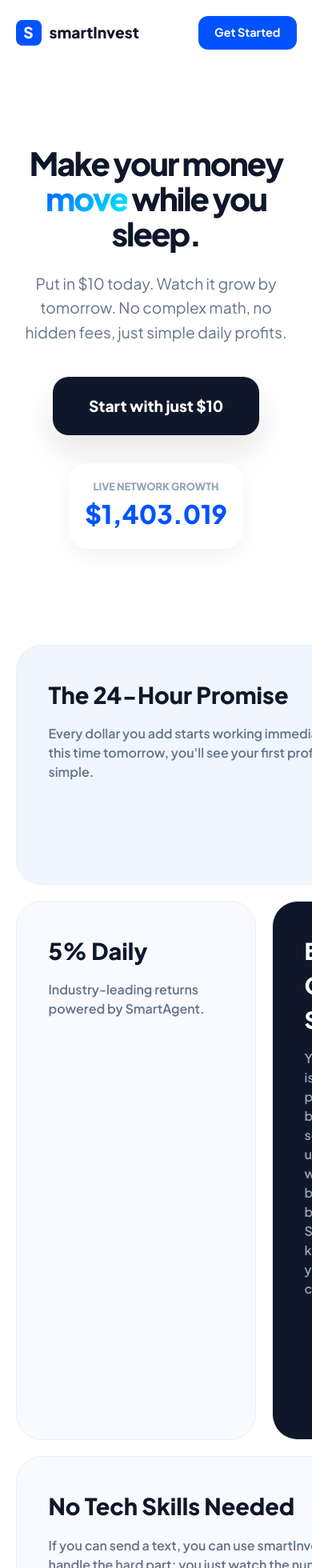
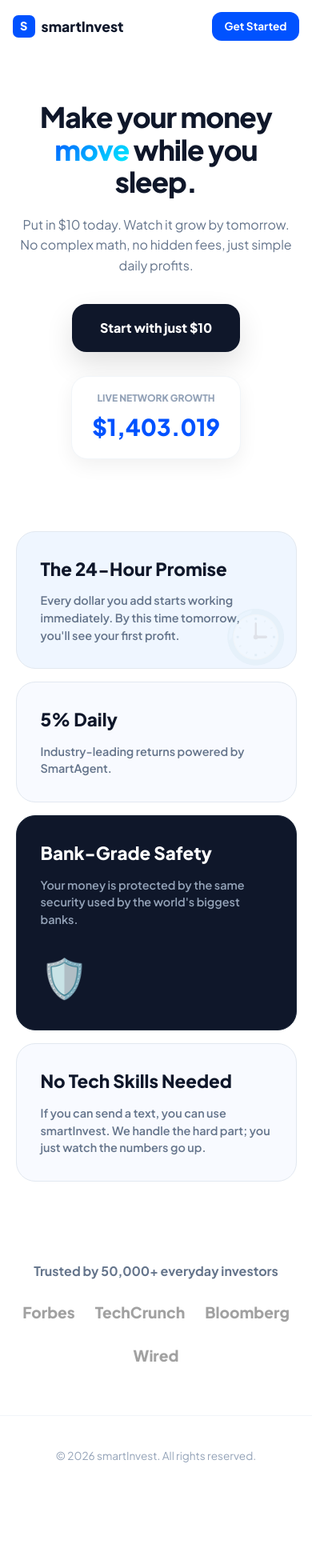
Before and after one commit to 888Greys/smartin, a Next.js app: page / in a window 390 px wide. Shown: the top 1960 px of the page at 80% size. After the commit the page ends 1870 px from the top, so only its background shows below. Built offline with nearby package versions, Linux system fonts and the light colour scheme.

Commit message:
Make landing page mobile responsive

```diff
--- a/src/app/page.tsx
+++ b/src/app/page.tsx
@@ -54,78 +54,96 @@
   });
 
   return (
+    <>
+      <style jsx global>{`
+                @media (max-width: 768px) {
+                    .bento-grid { grid-template-columns: 1fr !important; }
+                    .bento-item { grid-column: span 1 !important; min-height: auto !important; }
+                    .hero-title { font-size: 2.2rem !important; letter-spacing: -1px !important; }
+                    .hero-desc { font-size: 1rem !important; }
+                    .cta-btn { padding: 18px 35px !important; font-size: 1rem !important; }
+                    .nav-container { padding: 15px 4% !important; }
+                    .nav-btn { padding: 8px 16px !important; font-size: 0.85rem !important; }
+                    .bento-item h2 { font-size: 1.4rem !important; }
+                    .bento-item p { font-size: 0.9rem !important; }
+                    .trust-logos { gap: 25px !important; }
+                    .trust-logos > div { font-size: 1.2rem !important; }
+                }
+            `}</style>
+
       <div style={{ background: '#ffffff', color: '#0f172a', fontFamily: "'Plus Jakarta Sans', sans-serif", overflowX: 'hidden' }}>
         {/* Navigation */}
-      <nav style={{ padding: '20px 5%', display: 'flex', justifyContent: 'space-between', alignItems: 'center', position: 'sticky', top: 0, background: 'rgba(255,255,255,0.8)', backdropFilter: 'blur(10px)', zIndex: 100 }}>
-        <div style={{ display: 'flex', alignItems: 'center', gap: '10px', fontWeight: 800, fontSize: '1.2rem' }}>
-          <div style={{ width: '32px', height: '32px', background: '#0052ff', borderRadius: '8px', color: 'white', display: 'flex', alignItems: 'center', justifyContent: 'center' }}>S</div>
+        <nav className="nav-container" style={{ padding: '20px 5%', display: 'flex', justifyContent: 'space-between', alignItems: 'center', position: 'sticky', top: 0, background: 'rgba(255,255,255,0.9)', backdropFilter: 'blur(10px)', zIndex: 100 }}>
+          <div style={{ display: 'flex', alignItems: 'center', gap: '8px', fontWeight: 800, fontSize: '1.1rem' }}>
+            <div style={{ width: '28px', height: '28px', background: '#0052ff', borderRadius: '7px', color: 'white', display: 'flex', alignItems: 'center', justifyContent: 'center', fontSize: '0.9rem' }}>S</div>
             smartInvest
           </div>
-        <Link href="/register" style={{ background: '#0052ff', color: 'white', padding: '10px 20px', borderRadius: '12px', textDecoration: 'none', fontWeight: 700, fontSize: '0.9rem' }}>
+          <Link href="/register" className="nav-btn" style={{ background: '#0052ff', color: 'white', padding: '10px 20px', borderRadius: '12px', textDecoration: 'none', fontWeight: 700, fontSize: '0.9rem' }}>
             Get Started
           </Link>
         </nav>
 
         {/* Hero Section */}
-      <section style={{ padding: '100px 5% 60px', textAlign: 'center', maxWidth: '1200px', margin: '0 auto' }}>
-        <h1 ref={setRef(0)} style={{ fontSize: 'clamp(2.5rem, 8vw, 4.5rem)', fontWeight: 800, lineHeight: 1.1, marginBottom: '25px', letterSpacing: '-2px', ...revealStyle(0) }}>
+        <section style={{ padding: '60px 5% 50px', textAlign: 'center', maxWidth: '1200px', margin: '0 auto' }}>
+          <h1 ref={setRef(0)} className="hero-title" style={{ fontSize: 'clamp(2rem, 7vw, 4rem)', fontWeight: 800, lineHeight: 1.15, marginBottom: '20px', letterSpacing: '-1.5px', ...revealStyle(0) }}>
             Make your money <span style={{ background: 'linear-gradient(135deg, #0052ff, #00f2ff)', WebkitBackgroundClip: 'text', WebkitTextFillColor: 'transparent' }}>move</span> while you sleep.
           </h1>
-        <p ref={setRef(1)} style={{ fontSize: '1.2rem', color: '#64748b', maxWidth: '600px', margin: '0 auto 40px', lineHeight: 1.6, ...revealStyle(1) }}>
+          <p ref={setRef(1)} className="hero-desc" style={{ fontSize: '1.1rem', color: '#64748b', maxWidth: '550px', margin: '0 auto 35px', lineHeight: 1.6, ...revealStyle(1) }}>
             Put in $10 today. Watch it grow by tomorrow. No complex math, no hidden fees, just simple daily profits.
           </p>
 
           <div ref={setRef(2)} style={{ display: 'flex', flexDirection: 'column', alignItems: 'center', gap: '15px', ...revealStyle(2) }}>
-          <Link href="/register" style={{ background: '#0f172a', color: 'white', padding: '22px 45px', borderRadius: '20px', fontSize: '1.2rem', fontWeight: 800, textDecoration: 'none', boxShadow: '0 20px 40px rgba(0,0,0,0.1)', transition: '0.3s' }}>
+            <Link href="/register" className="cta-btn" style={{ background: '#0f172a', color: 'white', padding: '20px 40px', borderRadius: '18px', fontSize: '1.1rem', fontWeight: 800, textDecoration: 'none', boxShadow: '0 15px 35px rgba(0,0,0,0.12)' }}>
               Start with just $10
             </Link>
-          <div style={{ marginTop: '20px', background: 'white', padding: '20px', borderRadius: '24px', boxShadow: '0 10px 30px rgba(0,0,0,0.05)', display: 'inline-block' }}>
-            <p style={{ fontSize: '0.8rem', fontWeight: 800, color: '#94a3b8', textTransform: 'uppercase' }}>Live Network Growth</p>
-            <div style={{ fontSize: '2rem', fontWeight: 800, color: '#0052ff' }}>${liveVal.toLocaleString(undefined, { minimumFractionDigits: 2 })}</div>
+            <div style={{ marginTop: '15px', background: 'white', padding: '18px 25px', borderRadius: '20px', boxShadow: '0 8px 25px rgba(0,0,0,0.06)', border: '1px solid #f1f5f9' }}>
+              <p style={{ fontSize: '0.75rem', fontWeight: 800, color: '#94a3b8', textTransform: 'uppercase', marginBottom: '5px' }}>Live Network Growth</p>
+              <div style={{ fontSize: '1.8rem', fontWeight: 800, color: '#0052ff' }}>${liveVal.toLocaleString(undefined, { minimumFractionDigits: 2 })}</div>
             </div>
           </div>
         </section>
 
         {/* Bento Grid */}
-      <section style={{ padding: '60px 5%', maxWidth: '1200px', margin: '0 auto', display: 'grid', gridTemplateColumns: 'repeat(auto-fit, minmax(300px, 1fr))', gap: '20px' }}>
-        <div ref={setRef(3)} style={{ background: '#eff6ff', borderRadius: '32px', padding: '40px', border: '1px solid #eee', position: 'relative', overflow: 'hidden', gridColumn: 'span 2', minHeight: '300px', ...revealStyle(3) }}>
-          <h2 style={{ fontSize: '1.8rem', fontWeight: 800, marginBottom: '15px' }}>The 24-Hour Promise</h2>
-          <p style={{ color: '#64748b', fontWeight: 600, lineHeight: 1.5 }}>Every dollar you add starts working immediately. By this time tomorrow, you&apos;ll see your first profit. It&apos;s that simple.</p>
-          <div style={{ fontSize: '5rem', position: 'absolute', bottom: '-10px', right: '10px', opacity: 0.1 }}>🕒</div>
+        <section className="bento-grid" style={{ padding: '40px 5%', maxWidth: '1200px', margin: '0 auto', display: 'grid', gridTemplateColumns: 'repeat(3, 1fr)', gap: '16px' }}>
+          <div ref={setRef(3)} className="bento-item" style={{ background: '#eff6ff', borderRadius: '24px', padding: '30px', border: '1px solid #e2e8f0', position: 'relative', overflow: 'hidden', gridColumn: 'span 2', minHeight: '220px', ...revealStyle(3) }}>
+            <h2 style={{ fontSize: '1.5rem', fontWeight: 800, marginBottom: '12px' }}>The 24-Hour Promise</h2>
+            <p style={{ color: '#64748b', fontWeight: 600, lineHeight: 1.5, fontSize: '0.95rem', maxWidth: '90%' }}>Every dollar you add starts working immediately. By this time tomorrow, you&apos;ll see your first profit.</p>
+            <div style={{ fontSize: '4rem', position: 'absolute', bottom: '-5px', right: '10px', opacity: 0.1 }}>🕒</div>
           </div>
 
-        <div ref={setRef(4)} style={{ background: '#f8faff', borderRadius: '32px', padding: '40px', border: '1px solid #eee', ...revealStyle(4) }}>
-          <h2 style={{ fontSize: '1.8rem', fontWeight: 800, marginBottom: '15px' }}>5% Daily</h2>
-          <p style={{ color: '#64748b', fontWeight: 600, lineHeight: 1.5 }}>Industry-leading returns powered by SmartAgent.</p>
+          <div ref={setRef(4)} className="bento-item" style={{ background: '#f8faff', borderRadius: '24px', padding: '30px', border: '1px solid #e2e8f0', ...revealStyle(4) }}>
+            <h2 style={{ fontSize: '1.5rem', fontWeight: 800, marginBottom: '12px' }}>5% Daily</h2>
+            <p style={{ color: '#64748b', fontWeight: 600, lineHeight: 1.5, fontSize: '0.95rem' }}>Industry-leading returns powered by SmartAgent.</p>
           </div>
 
-        <div ref={setRef(5)} style={{ background: '#0f172a', color: 'white', borderRadius: '32px', padding: '40px', border: '1px solid #eee', minHeight: '300px', ...revealStyle(5) }}>
-          <h2 style={{ fontSize: '1.8rem', fontWeight: 800, marginBottom: '15px', color: 'white' }}>Bank-Grade Safety</h2>
-          <p style={{ color: '#94a3b8', fontWeight: 600, lineHeight: 1.5 }}>Your money is protected by the same security used by the world&apos;s biggest banks. Sleep easy knowing you&apos;re covered.</p>
-          <div style={{ fontSize: '4rem', marginTop: '40px' }}>🛡️</div>
+          <div ref={setRef(5)} className="bento-item" style={{ background: '#0f172a', color: 'white', borderRadius: '24px', padding: '30px', border: '1px solid #1e293b', minHeight: '220px', ...revealStyle(5) }}>
+            <h2 style={{ fontSize: '1.5rem', fontWeight: 800, marginBottom: '12px', color: 'white' }}>Bank-Grade Safety</h2>
+            <p style={{ color: '#94a3b8', fontWeight: 600, lineHeight: 1.5, fontSize: '0.95rem' }}>Your money is protected by the same security used by the world&apos;s biggest banks.</p>
+            <div style={{ fontSize: '3rem', marginTop: '25px' }}>🛡️</div>
           </div>
 
-        <div ref={setRef(6)} style={{ background: '#f8faff', borderRadius: '32px', padding: '40px', border: '1px solid #eee', gridColumn: 'span 2', ...revealStyle(6) }}>
-          <h2 style={{ fontSize: '1.8rem', fontWeight: 800, marginBottom: '15px' }}>No Tech Skills Needed</h2>
-          <p style={{ color: '#64748b', fontWeight: 600, lineHeight: 1.5 }}>If you can send a text, you can use smartInvest. We handle the hard part; you just watch the numbers go up.</p>
+          <div ref={setRef(6)} className="bento-item" style={{ background: '#f8faff', borderRadius: '24px', padding: '30px', border: '1px solid #e2e8f0', gridColumn: 'span 2', ...revealStyle(6) }}>
+            <h2 style={{ fontSize: '1.5rem', fontWeight: 800, marginBottom: '12px' }}>No Tech Skills Needed</h2>
+            <p style={{ color: '#64748b', fontWeight: 600, lineHeight: 1.5, fontSize: '0.95rem' }}>If you can send a text, you can use smartInvest. We handle the hard part; you just watch the numbers go up.</p>
           </div>
         </section>
 
         {/* Trust Section */}
-      <section ref={setRef(7)} style={{ padding: '80px 5%', textAlign: 'center', ...revealStyle(7) }}>
-        <h3 style={{ fontSize: '1.2rem', fontWeight: 700, color: '#64748b' }}>Trusted by 50,000+ everyday investors</h3>
-        <div style={{ display: 'flex', justifyContent: 'center', gap: '40px', opacity: 0.4, filter: 'grayscale(1)', marginTop: '30px', flexWrap: 'wrap' }}>
-          <div style={{ fontWeight: 900, fontSize: '1.5rem' }}>Forbes</div>
-          <div style={{ fontWeight: 900, fontSize: '1.5rem' }}>TechCrunch</div>
-          <div style={{ fontWeight: 900, fontSize: '1.5rem' }}>Bloomberg</div>
-          <div style={{ fontWeight: 900, fontSize: '1.5rem' }}>Wired</div>
+        <section ref={setRef(7)} style={{ padding: '60px 5%', textAlign: 'center', ...revealStyle(7) }}>
+          <h3 style={{ fontSize: '1rem', fontWeight: 700, color: '#64748b' }}>Trusted by 50,000+ everyday investors</h3>
+          <div className="trust-logos" style={{ display: 'flex', justifyContent: 'center', gap: '35px', opacity: 0.4, filter: 'grayscale(1)', marginTop: '25px', flexWrap: 'wrap' }}>
+            <div style={{ fontWeight: 900, fontSize: '1.3rem' }}>Forbes</div>
+            <div style={{ fontWeight: 900, fontSize: '1.3rem' }}>TechCrunch</div>
+            <div style={{ fontWeight: 900, fontSize: '1.3rem' }}>Bloomberg</div>
+            <div style={{ fontWeight: 900, fontSize: '1.3rem' }}>Wired</div>
           </div>
         </section>
 
         {/* Footer */}
-      <footer style={{ padding: '60px 5%', textAlign: 'center', borderTop: '1px solid #eee', color: '#64748b', fontSize: '0.9rem' }}>
-        <p>© 2026 smartInvest. All rights reserved. Money growing automatically.</p>
+        <footer style={{ padding: '40px 5%', textAlign: 'center', borderTop: '1px solid #f1f5f9', color: '#94a3b8', fontSize: '0.85rem' }}>
+          <p>© 2026 smartInvest. All rights reserved.</p>
         </footer>
       </div>
+    </>
   );
 }
```
Lines whose indentation alone changed are shown as unchanged.
